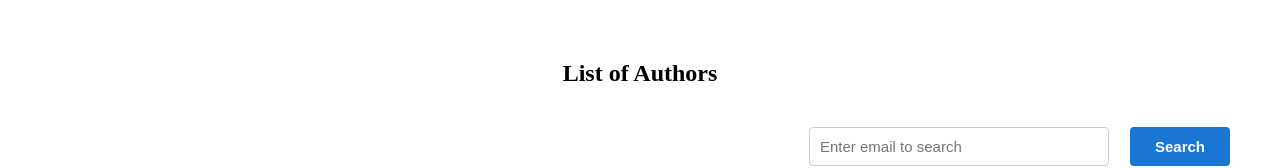
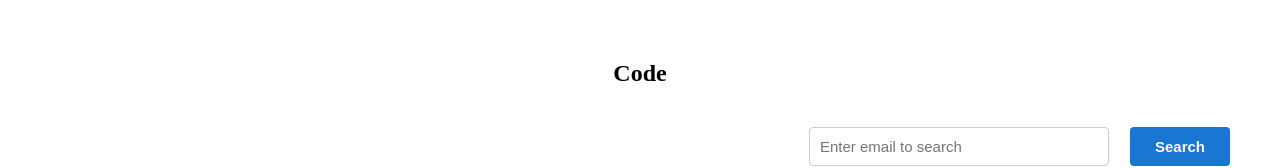
Before and after one commit to Abhinav-Damodara/sample, a plain HTML site: page CollabPitch/index.html in a window 1280 px wide. Shown: the top 168 px of the page. Drawn offline with Linux system fonts and the light colour scheme; no server answers.

Commit message:
Your commit message

```diff
--- a/CollabPitch/index.html
+++ b/CollabPitch/index.html
@@ -4,7 +4,7 @@
     </head>
     <body>
         <section>
-            <h1>List of Authors</h1>
+            <h1>Code</h1>
             <div class="search-wrap">
                 <input type="search" placeholder="Enter email to search" / id="search-box">
                 <button type="submit" onclick="showResults()">Search</button>
```
